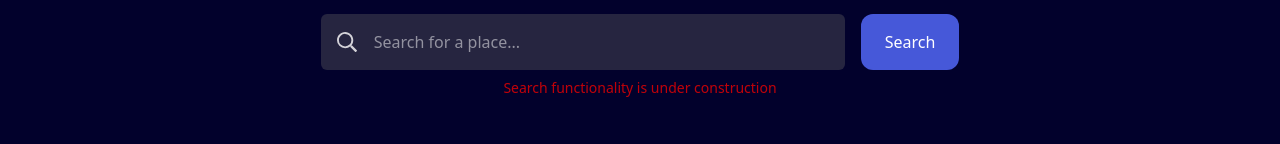
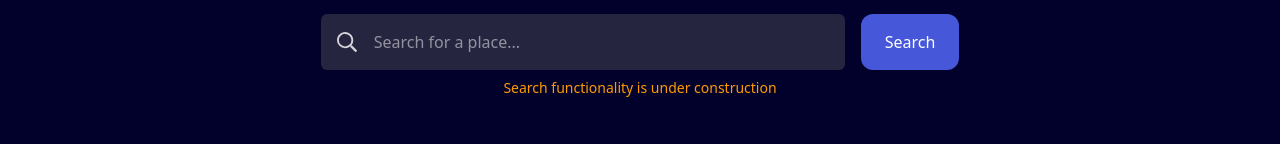
Before and after one commit to Mohammed-Lashein/frontend-mentor-hackathon, a React (Vite) app: page / in a window 1280 px wide. Shown: the part 244-388 px from the top of the page. Built offline with nearby package versions, Linux system fonts and the light colour scheme; no server answers.

Commit message:
refactor(App): change the color of the p explaining Searchbox component being under construction to be more user friendly.. the red color is kind of warning

```diff
--- a/src/App.tsx
+++ b/src/App.tsx
@@ -17,7 +17,7 @@ function App() {
 				How's the sky looking today?{' '}
 			</h1>
 			<SearchBox />
-			<p className='text-red-700 text-sm text-center pt-2'>Search functionality is under construction</p>
+			<p className='text-amber-500 text-sm text-center pt-2'>Search functionality is under construction</p>
 			<MainContent />
 		</div>
 	)
```
